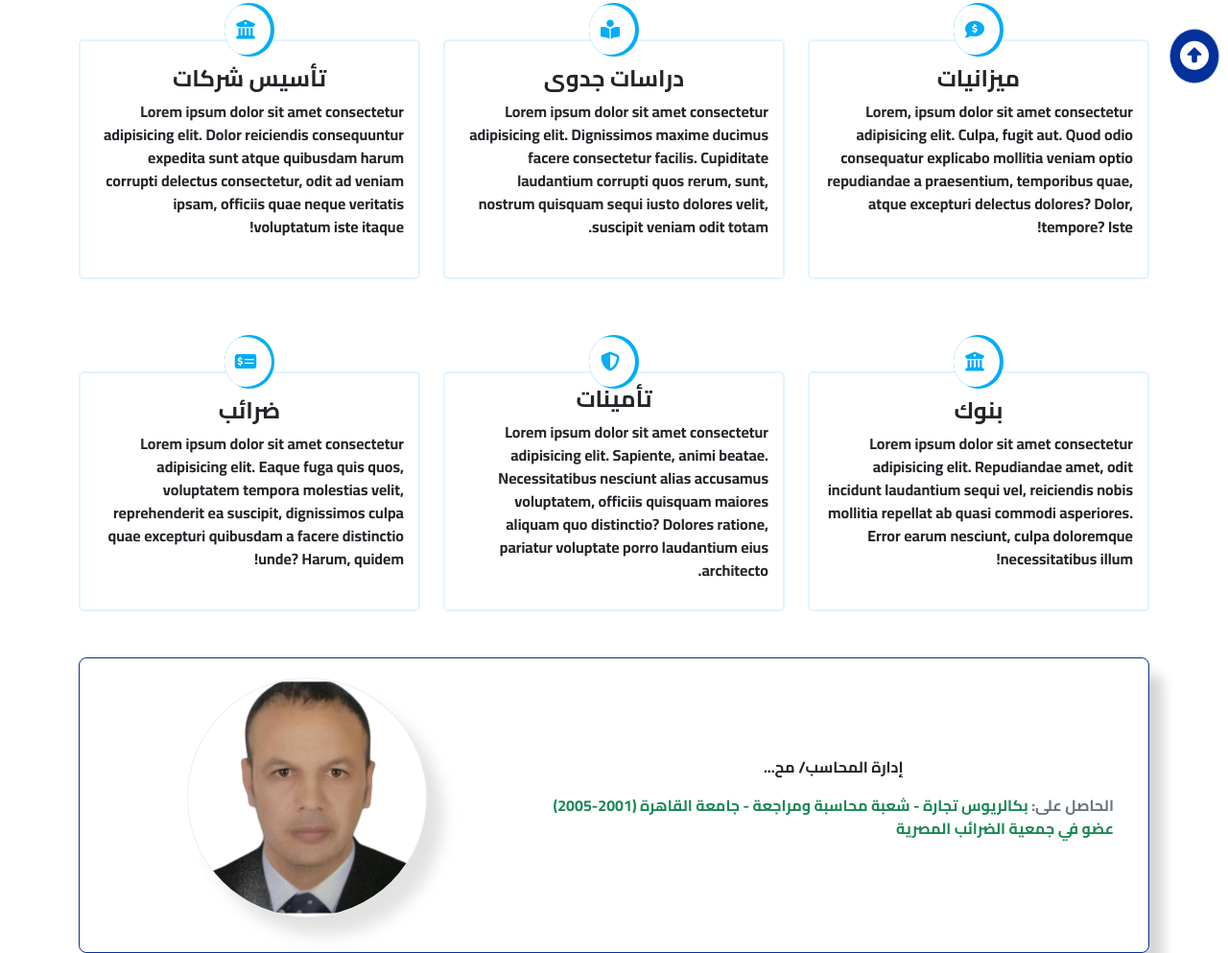
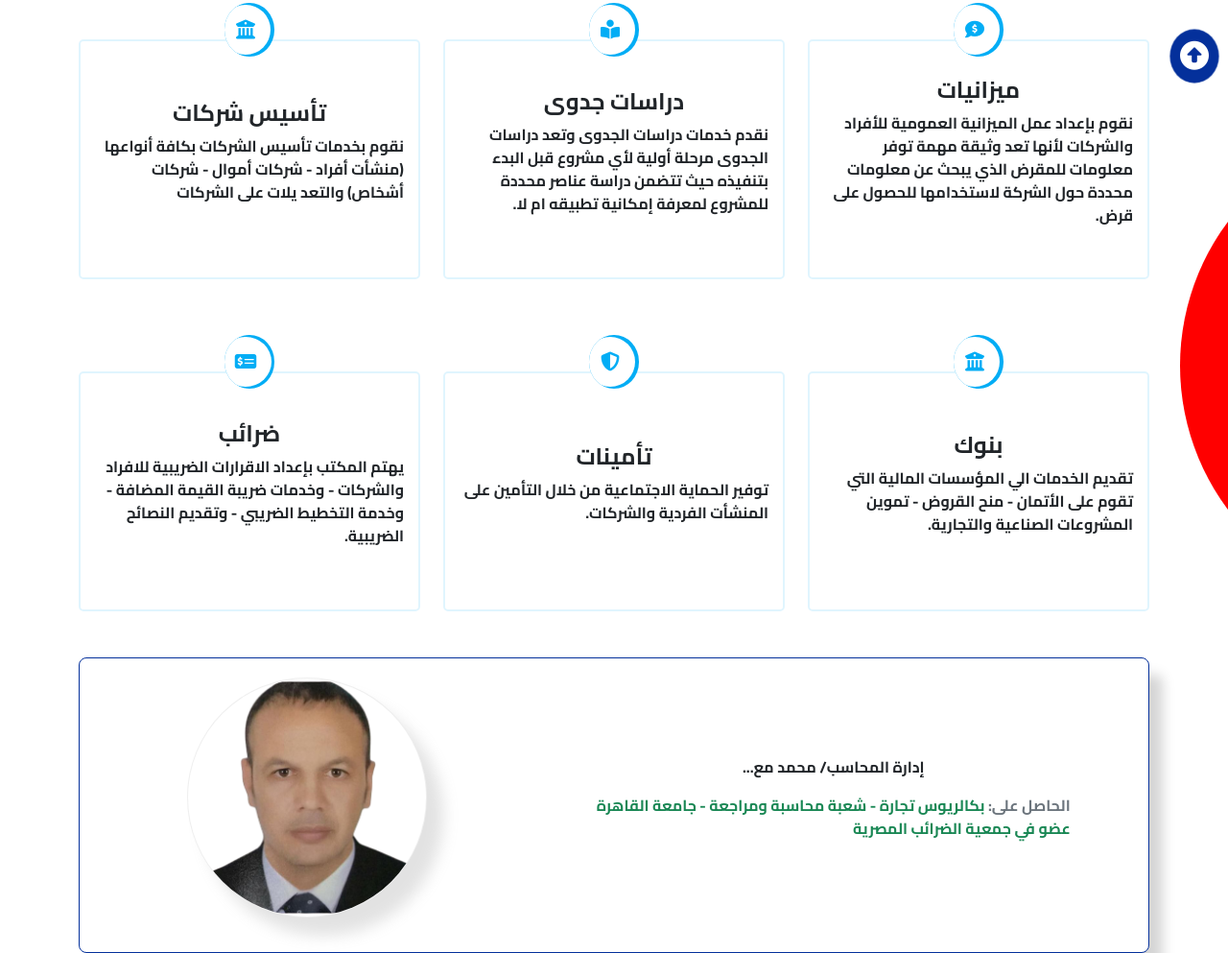
Before and after one commit to Mohamed-Emad-Developer/Gadwa-Office-Profile, a plain HTML site: page index.html in a window 1280 px wide. Shown: the part 704-1697 px from the top of the page at 96% size. Drawn offline with nearby package versions, Linux system fonts and the light colour scheme.

Commit message:
Edit Services Content With Actual Data

```diff
--- a/css/style.css
+++ b/css/style.css
@@ -223,13 +223,22 @@ footer a {
   animation-duration: 1.5s;
 
   animation-iteration-count: infinite;
-  animation-timing-function: linear;
-  animation-fill-mode: backwards;
+  animation-timing-function: ease-in-out;
 }
 .up-arrow:hover {
   color: white;
 }
-
+.up-arrow::after {
+  background-color: red;
+  content: "";
+  border-radius: 50%;
+  width: 500px;
+  height: 500px;
+  position: absolute;
+  top: 100px;
+  /* z-index: 2000; */
+  display: block;
+}
 @keyframes puls {
   0% {
     box-shadow: 0px 0px 0px 0px;
--- a/index.html
+++ b/index.html
@@ -92,10 +92,8 @@
               <div>
                 <h4 class="text-center">تأسيس شركات</h4>
                 <p>
-                  Lorem ipsum dolor sit amet consectetur adipisicing elit. Dolor
-                  reiciendis consequuntur expedita sunt atque quibusdam harum
-                  corrupti delectus consectetur, odit ad veniam ipsam, officiis
-                  quae neque veritatis voluptatum iste itaque!
+                  نقوم بخدمات تأسيس الشركات بكافة أنواعها (منشأت أفراد - شركات
+                  أموال - شركات أشخاص) والتعد يلات على الشركات
                 </p>
               </div>
             </div>
@@ -109,11 +107,9 @@
               <div>
                 <h4 class="text-center">دراسات جدوى</h4>
                 <p>
-                  Lorem ipsum dolor sit amet consectetur adipisicing elit.
-                  Dignissimos maxime ducimus facere consectetur facilis.
-                  Cupiditate laudantium corrupti quos rerum, sunt, nostrum
-                  quisquam sequi iusto dolores velit, suscipit veniam odit
-                  totam.
+                  نقدم خدمات دراسات الجدوى وتعد دراسات الجدوى مرحلة أولية لأي
+                  مشروع قبل البدء بتنفيذه حيث تتضمن دراسة عناصر محددة للمشروع
+                  لمعرفة إمكانية تطبيقه ام لا.
                 </p>
               </div>
             </div>
@@ -127,10 +123,9 @@
               <div>
                 <h4 class="text-center">ميزانيات</h4>
                 <p>
-                  Lorem, ipsum dolor sit amet consectetur adipisicing elit.
-                  Culpa, fugit aut. Quod odio consequatur explicabo mollitia
-                  veniam optio repudiandae a praesentium, temporibus quae, atque
-                  excepturi delectus dolores? Dolor, tempore? Iste!
+                  نقوم بإعداد عمل الميزانية العمومية للأفراد والشركات لأنها تعد
+                  وثيقة مهمة توفر معلومات للمقرض الذي يبحث عن معلومات محددة حول
+                  الشركة لاستخدامها للحصول على قرض.
                 </p>
               </div>
             </div>
@@ -146,10 +141,9 @@
               <div>
                 <h4 class="text-center">ضرائب</h4>
                 <p>
-                  Lorem ipsum dolor sit amet consectetur adipisicing elit. Eaque
-                  fuga quis quos, voluptatem tempora molestias velit,
-                  reprehenderit ea suscipit, dignissimos culpa quae excepturi
-                  quibusdam a facere distinctio unde? Harum, quidem!
+                  يهتم المكتب بإعداد الاقرارات الضريبية للافراد والشركات -
+                  وخدمات ضريبة القيمة المضافة - وخدمة التخطيط الضريبي - وتقديم
+                  النصائح الضريبية.
                 </p>
               </div>
             </div>
@@ -163,11 +157,8 @@
               <div>
                 <h4 class="text-center">تأمينات</h4>
                 <p>
-                  Lorem ipsum dolor sit amet consectetur adipisicing elit.
-                  Sapiente, animi beatae. Necessitatibus nesciunt alias
-                  accusamus voluptatem, officiis quisquam maiores aliquam quo
-                  distinctio? Dolores ratione, pariatur voluptate porro
-                  laudantium eius architecto.
+                  توفير الحماية الاجتماعية من خلال التأمين على المنشأت الفردية
+                  والشركات.
                 </p>
               </div>
             </div>
@@ -181,11 +172,8 @@
               <div>
                 <h4 class="text-center">بنوك</h4>
                 <p>
-                  Lorem ipsum dolor sit amet consectetur adipisicing elit.
-                  Repudiandae amet, odit incidunt laudantium sequi vel,
-                  reiciendis nobis mollitia repellat ab quasi commodi
-                  asperiores. Error earum nesciunt, culpa doloremque
-                  necessitatibus illum!
+                  تقديم الخدمات الي المؤسسات المالية التي تقوم على الأتمان - منح
+                  القروض - تموين المشروعات الصناعية والتجارية.
                 </p>
               </div>
             </div>
@@ -205,14 +193,13 @@
             >
               <p class="manager-info">
                 إدارة المحاسب/
-                <span id="mng-name">محمد معوض محمد ابراهيم</span>...
+                <span id="mng-name">محمد معوض ابراهيم</span>...
               </p>
               <p class="text-muted">
                 <b>الحاصل على:</b>
                 <span class="text-success"
                   >بكالريوس تجارة - شعبة محاسبة ومراجعة - جامعة القاهرة
-                  (2001-2005)</span
-                >
+                </span>
                 <b class="d-block text-success">عضو في جمعية الضرائب المصرية</b>
               </p>
             </div>
```
